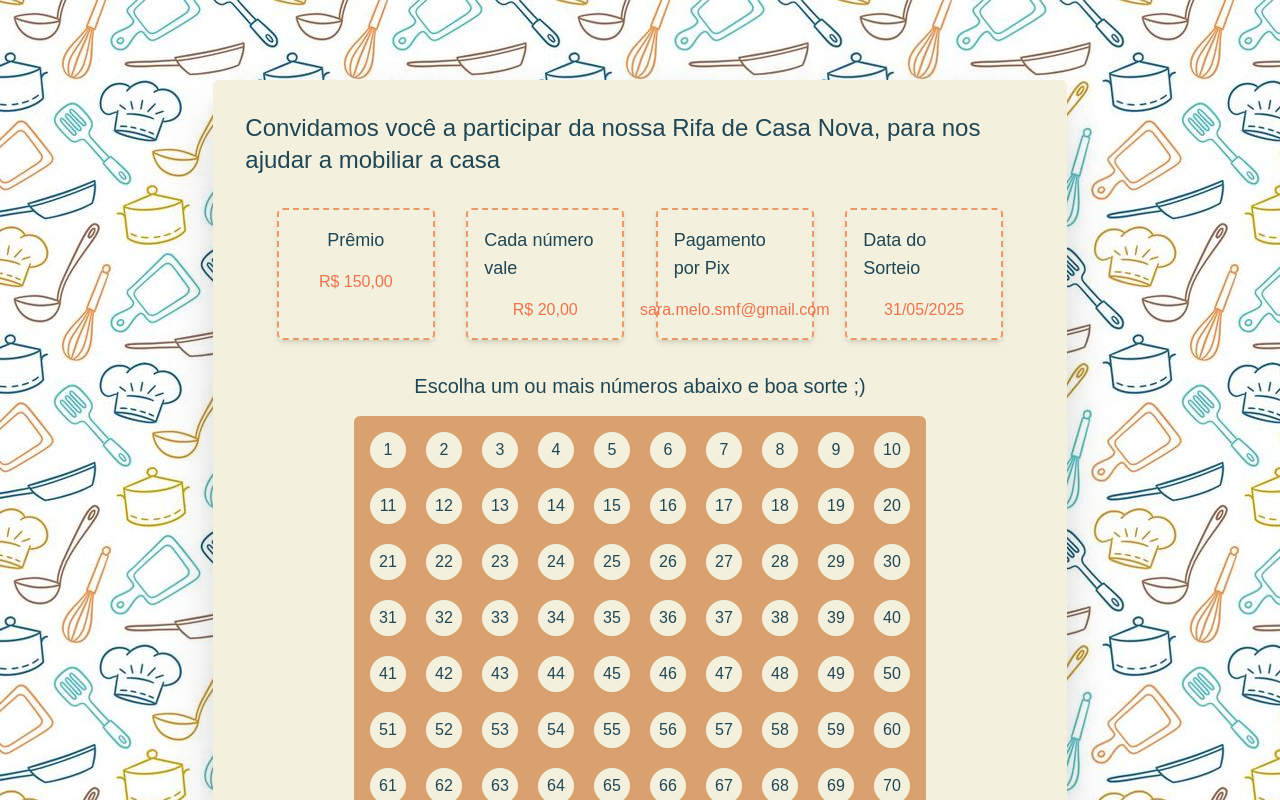
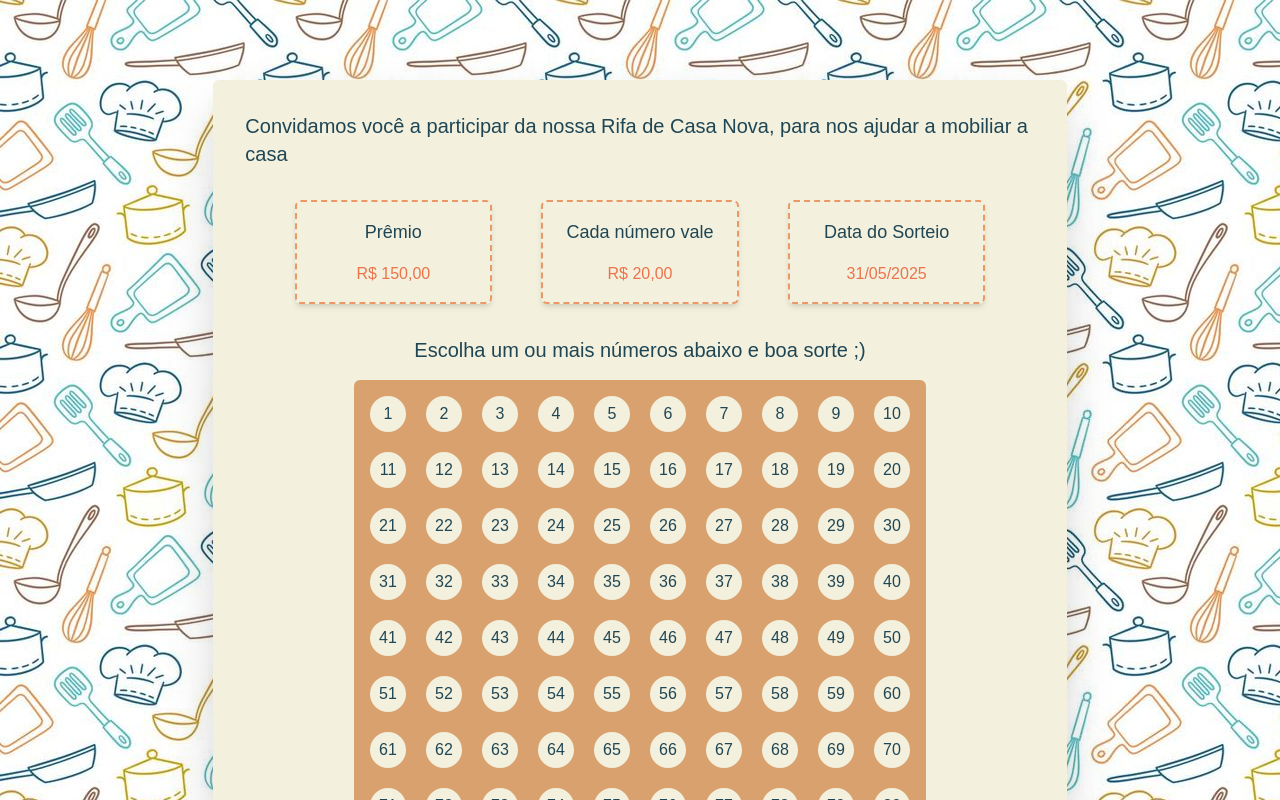
Before and after one commit to Sara-MF/rifa-casa, a Next.js app: page / in a window 1280 px wide. Shown: the top 800 px of the page. Built offline with nearby package versions, Linux system fonts and the light colour scheme; a web font is replaced by a local one.

Commit message:
feat: retirando card de pagamento e realizando ajustes visuais de tamanho de fonts e espacamento entre components

```diff
--- a/src/app/page.tsx
+++ b/src/app/page.tsx
@@ -7,13 +7,12 @@ import Info from "@/components/Info";
 export default function Home() {
 
   return (
-    <Card className="bg-cream flex flex-col justify-center items-center m-auto md:w-8/12 h-fit p-8 my-20 shadow-2xl">
+    <Card className="bg-cream flex flex-col justify-center items-center m-auto lg:w-8/12 h-fit p-8 my-20 shadow-2xl">
 
-        <h1 className="text-navy-blue text-2xl font-medium mb-8">Convidamos você a participar da nossa Rifa de Casa Nova, para nos ajudar a mobiliar a casa</h1>
-        <div className="w-full flex flex-col md:flex-row justify-evenly">
+        <h1 className="text-navy-blue text-xl font-medium mb-8">Convidamos você a participar da nossa Rifa de Casa Nova, para nos ajudar a mobiliar a casa</h1>
+        <div className="w-full flex flex-col lg:flex-row justify-evenly">
           <Info title="Prêmio" content="R$ 150,00" />
           <Info title="Cada número vale" content="R$ 20,00" />
-          <Info title="Pagamento por Pix" content="sara.melo.smf@gmail.com" />
           <Info title="Data do Sorteio" content="31/05/2025" />
         </div>
 
--- a/src/components/Info.tsx
+++ b/src/components/Info.tsx
@@ -6,7 +6,7 @@ type InfoProps = {
   export default function Info({ title, content }: InfoProps) {
 
     return (
-      <div className="w-full md:w-1/5 rounded-md bg-cream border-dashed border-2 border-light-orange mb-8 flex flex-col items-center p-4 shadow-md">
+      <div className="w-full lg:w-1/4 rounded-md bg-cream border-dashed border-2 border-light-orange mb-8 flex flex-col items-center p-4 shadow-md">
         <h1 className="text-navy-blue text-lg font-medium mb-4">{title}</h1>
         <p className="text-orange">{content}</p>
       </div>
--- a/src/components/Raffle.tsx
+++ b/src/components/Raffle.tsx
@@ -24,7 +24,7 @@ export default function Raffle() {
 
     return (
         <>
-            <Card className="bg-khaki grid grid-cols-5 md:grid-cols-10 w-5/6 h-fit md:w-fit place-items-center gap-5 p-4">
+            <Card className="bg-khaki grid grid-cols-5 lg:grid-cols-10 w-5/6 h-fit lg:w-fit place-items-center gap-5 p-4">
                 {tickets}
             </Card>
         </>
```
